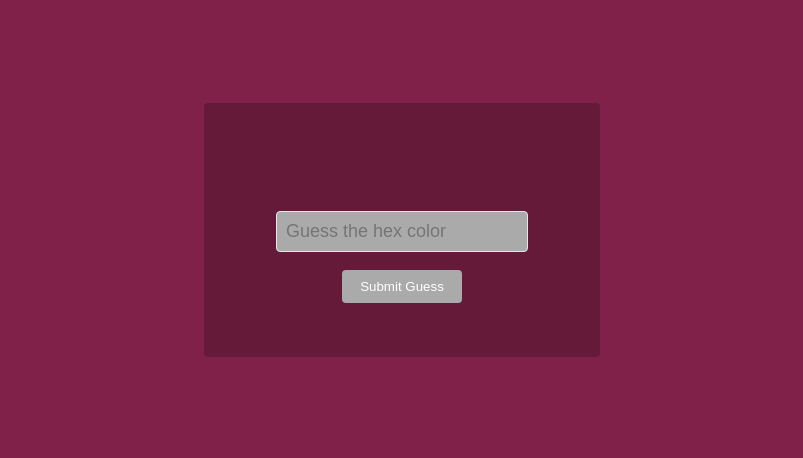
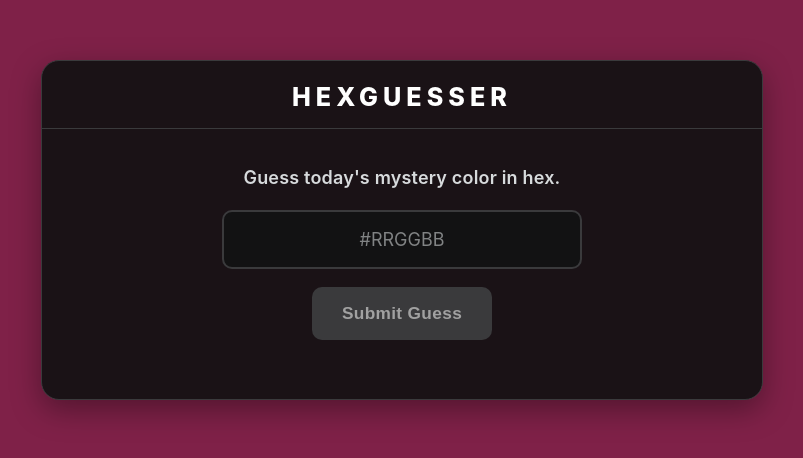
Before and after one commit to RoyStorey/HexGuesser, a Svelte app in the folder hexguesser/: page / in a window 1280 px wide. Shown: the part 170-628 px from the top of the page, without its empty margins (238-1041 px from the left). Built offline with nearby package versions, Linux system fonts and the light colour scheme.

Commit message:
colordled the app

```diff
--- a/hexguesser/src/App.svelte
+++ b/hexguesser/src/App.svelte
@@ -1,6 +1,6 @@
 <script>
   function getDailyColor() {
-    const today = new Date().toISOString().split('T')[0];
+    const today = new Date().toISOString().split("T")[0];
 
     let seed = 0;
     for (let i = 0; i < today.length; i++) {
@@ -19,93 +19,79 @@
     return `rgb(${r}, ${g}, ${b})`;
   }
 
-  /**
-   * @param {string} rgb
-   * @returns {string}
-   */
   function rgbToHex(rgb) {
     const [r, g, b] = (rgb.match(/\d+/g) || []).map(Number);
-    return `#${r.toString(16).padStart(2, '0')}${g.toString(16).padStart(2, '0')}${b.toString(16).padStart(2, '0')}`;
+    return `#${r.toString(16).padStart(2, "0")}${g
+      .toString(16)
+      .padStart(2, "0")}${b.toString(16).padStart(2, "0")}`.toUpperCase();
   }
 
-  let randomColor = getDailyColor();
-  let guess = '';
-  let guesses = [];
-  let feedback = '';
-  let hasGuessed = false;
-  let guessCount = 0;
-  let displayedGuess = '';
-
-  /**
-   * @param {Event} event
-   */
-  function handleGuessInput(event) {
-    // Only allow hex color format: #followed by 6 hex digits
-    if (event.currentTarget instanceof HTMLInputElement) {
-      const value = event.currentTarget.value;
-      const hexPattern = /^#?[0-9a-fA-F]{0,6}$/;
-      if (!hexPattern.test(value)) {
-        // Revert to previous valid value if input is invalid
-        guess = value.slice(0, -1);
-      } else {
-        guess = value;
-      }
+  function normalizeHex(hex) {
+    const cleaned = hex.replace("#", "").replace(/[^0-9a-fA-F]/g, "");
+    if (cleaned.length < 6) {
+      return "#" + cleaned.padEnd(6, "0").toUpperCase();
     }
+    return "#" + cleaned.substring(0, 6).toUpperCase();
   }
 
-  /**
-   * @param {string} hex
-   * @returns {string}
-   */
-  function normalizeHex(hex) {
-    const cleaned = hex.replace('#', '');
-    if (cleaned.length < 6) {
-      return '#' + cleaned.padEnd(6, '0');
-    }
-    return '#' + cleaned.substring(0, 6);
-  }
-
-  /**
-   * @param {string} hex
-   * @returns {{ r: number; g: number; b: number }}
-   */
   function hexToRgb(hex) {
-    const cleaned = hex.replace('#', '');
+    const cleaned = hex.replace("#", "");
     const r = parseInt(cleaned.substring(0, 2), 16);
     const g = parseInt(cleaned.substring(2, 4), 16);
     const b = parseInt(cleaned.substring(4, 6), 16);
-    return { r: isNaN(r) ? 0 : r, g: isNaN(g) ? 0 : g, b: isNaN(b) ? 0 : b };
+    return {
+      r: isNaN(r) ? 0 : r,
+      g: isNaN(g) ? 0 : g,
+      b: isNaN(b) ? 0 : b,
+    };
   }
 
-  /**
-   * @param {string} color1
-   * @param {string} color2
-   * @returns {number}
-   */
   function calculateColorSimilarity(color1, color2) {
     const rgb1 = hexToRgb(color1);
     const rgb2 = hexToRgb(color2);
-    const maxDifference = 255 * 3; // Maximum possible difference
-    const difference = Math.abs(rgb1.r - rgb2.r) + Math.abs(rgb1.g - rgb2.g) + Math.abs(rgb1.b - rgb2.b);
+    const maxDifference = 255 * 3;
+    const difference =
+      Math.abs(rgb1.r - rgb2.r) +
+      Math.abs(rgb1.g - rgb2.g) +
+      Math.abs(rgb1.b - rgb2.b);
+
     return Math.round(100 - (difference / maxDifference) * 100);
   }
 
-  /**
-   * @param {string} color1
-   * @param {string} color2
-   * @returns {{ r: number; g: number; b: number }}
-   */
   function getRgbDifferences(color1, color2) {
     const rgb1 = hexToRgb(color1);
     const rgb2 = hexToRgb(color2);
     return {
       r: Math.abs(rgb1.r - rgb2.r),
       g: Math.abs(rgb1.g - rgb2.g),
-      b: Math.abs(rgb1.b - rgb2.b)
+      b: Math.abs(rgb1.b - rgb2.b),
     };
   }
 
+  function handleGuessInput(event) {
+    if (!(event.currentTarget instanceof HTMLInputElement)) return;
+
+    const value = event.currentTarget.value;
+    const cleaned = value.replace(/[^0-9a-fA-F#]/g, "");
+
+    if (cleaned.startsWith("#")) {
+      guess =
+        "#" + cleaned.slice(1).replace(/#/g, "").slice(0, 6).toUpperCase();
+    } else {
+      guess = cleaned.replace(/#/g, "").slice(0, 6).toUpperCase();
+    }
+  }
+
+  let randomColor = getDailyColor();
+  let guess = "";
+  let guesses = [];
+  let feedback = "";
+  let guessCount = 0;
+  let displayedGuess = "";
+
   function handleGuess() {
+    if (guess.replace("#", "").length < 6 || guessCount >= 3) return;
+
     const hexColor = rgbToHex(randomColor);
     const normalized = normalizeHex(guess);
     const similarity = calculateColorSimilarity(normalized, hexColor);
@@ -123,29 +109,57 @@
     }
 
     guessCount += 1;
-    hasGuessed = true;
+    guess = "";
   }
 </script>
 
-
 <section id="center">
   <div id="background" style="background-color: {randomColor}">
-    <div class="color-display" style="background-color: {displayedGuess || 'transparent'}"></div>
+    <div
+      class="color-display"
+      style="background-color: {displayedGuess || 'transparent'}"
+    ></div>
+
     <div class="game-section">
-    <div class="guess-section">
-      <input type="text" bind:value={guess} on:input={handleGuessInput} placeholder="Guess the hex color" style="color:white; background: #aaaaaa"/>
-      {#if guessCount < 3}
-        <button type="button" on:click={handleGuess} disabled={guess.length < 6} style="background: #aaaaaa">Submit Guess</button>
-      {/if}
-      <p class="feedback">{feedback}</p>
-    </div>
-    <div class="previousGuesses">
+      <div class="guess-section">
+        <p class="feedback">
+          {feedback || "Guess today's mystery color in hex."}
+        </p>
+
+        <input
+          type="text"
+          bind:value={guess}
+          on:input={handleGuessInput}
+          placeholder="#RRGGBB"
+          maxlength="7"
+          autocomplete="off"
+          autocapitalize="characters"
+          spellcheck="false"
+        />
+
+        {#if guessCount < 3}
+          <button
+            type="button"
+            on:click={handleGuess}
+            disabled={guess.replace("#", "").length < 6}
+          >
+            Submit Guess
+          </button>
+        {/if}
+      </div>
+
+      <div class="previousGuesses">
         {#if guesses.length > 0}
           <h3>Today's guesses</h3>
-          <ul>
-            {#each guesses as guessEntry, index}
-              <li>
-                {index + 1}. <strong>{guessEntry.value}</strong> — {guessEntry.similarity}% match —  <div class="guessColorStrip" style="background:{normalizeHex(guessEntry.value)}"></div>
+          <ul class="guess-list">
+            {#each guesses as guessEntry}
+              <li class="guess">
+                <strong>{guessEntry.value}</strong>
+                <div
+                  class="guessColorStrip"
+                  style="background:{guessEntry.value}"
+                ></div>
+                <div>{guessEntry.similarity}% match</div>
               </li>
             {/each}
           </ul>
--- a/hexguesser/src/app.css
+++ b/hexguesser/src/app.css
@@ -1,72 +1,88 @@
 :root {
-	--text: #6b6375;
-	--text-h: #08060d;
-	--bg: #fff;
-	--border: #e5e4e7;
-	--code-bg: #f4f3ec;
-	--accent: #aa3bff;
-	--accent-bg: rgba(170, 59, 255, 0.1);
-	--accent-border: rgba(170, 59, 255, 0.5);
-	--social-bg: rgba(244, 243, 236, 0.5);
-	--shadow:
-		rgba(0, 0, 0, 0.1) 0 10px 15px -3px, rgba(0, 0, 0, 0.05) 0 4px 6px -2px;
+  --text: #d7dadc;
+  --text-h: #ffffff;
+  --bg: #121213;
+  --panel: #1a1a1b;
+  --panel-2: #202124;
+  --border: #3a3a3c;
+  --border-strong: #565758;
+  --tile-bg: #121213;
+  --input-bg: #121213;
+  --btn-bg: #538d4e;
+  --btn-bg-hover: #6aaa64;
+  --btn-disabled: #3a3a3c;
+  --muted: #818384;
+  --shadow: 0 10px 30px rgba(0, 0, 0, 0.35);
 
-	--sans: system-ui, "Segoe UI", Roboto, sans-serif;
-	--heading: system-ui, "Segoe UI", Roboto, sans-serif;
-	--mono: ui-monospace, Consolas, monospace;
+  --sans: "Inter", system-ui, "Segoe UI", Roboto, sans-serif;
+  --heading: "Inter", system-ui, "Segoe UI", Roboto, sans-serif;
+  --mono: ui-monospace, SFMono-Regular, Consolas, monospace;
 
-	margin: 0px;
+  margin: 0;
   font: 18px/145% var(--sans);
   letter-spacing: 0.18px;
-	color-scheme: light dark;
+  color-scheme: dark;
   color: var(--text);
   background: var(--bg);
   font-synthesis: none;
   text-rendering: optimizeLegibility;
   -webkit-font-smoothing: antialiased;
   -moz-osx-font-smoothing: grayscale;
+}
 
 @media (max-width: 1024px) {
+  :root {
     font-size: 16px;
   }
 }
 
 body {
-	margin: 0px;
+  margin: 0;
+  background:
+    radial-gradient(circle at top, rgba(255, 255, 255, 0.04), transparent 35%),
+    linear-gradient(180deg, #121213 0%, #0f0f10 100%);
 }
+
 #center {
-	height: 100vh;
+  min-height: 100vh;
   width: 100%;
 }
 
 #background {
-	height: 100%;
+  min-height: 100vh;
   width: 100%;
   display: flex;
-	margin: 0px;
   justify-content: center;
   align-items: center;
-	flex-direction: column;
-}
-
-.button {
-	border-radius: 6px;
-	border: none;
-	/* padding: 1rem 2rem; */
-	margin: 0px;
-}
-
-button {
-	margin: 0px;
+  padding: 2rem;
+  box-sizing: border-box;
+  position: relative;
+  overflow: hidden;
 }
 
 .game-section {
-	/* background: white; */
-	/* box-shadow: 2px 2px 20px rgba(0, 0, 0, 0.126); */
-	background: rgba(0, 0, 0, 0.2);
-	color: white;
-	border-radius: 4px;
-	z-index: 10;
+  width: min(720px, 100%);
+  background: rgba(18, 18, 19, 0.92);
+  border: 1px solid var(--border);
+  border-radius: 18px;
+  box-shadow: var(--shadow);
+  backdrop-filter: blur(8px);
+  position: relative;
+  z-index: 2;
+  overflow: hidden;
+}
+
+.game-section::before {
+  content: "HEXGUESSER";
+  display: block;
+  text-align: center;
+  padding: 1.25rem 1rem 1rem;
+  border-bottom: 1px solid var(--border);
+  font-family: var(--heading);
+  font-size: 1.4rem;
+  font-weight: 800;
+  letter-spacing: 0.28rem;
+  color: var(--text-h);
 }
 
 .guess-section {
@@ -74,64 +90,174 @@ button {
   flex-direction: column;
   align-items: center;
   gap: 1rem;
-	margin-top: 2rem;
-	padding: 4rem;
-	padding-bottom: 2rem;
+  padding: 2rem;
+  padding-bottom: 1.25rem;
 }
 
-.previousGuesses {
+.feedback {
+  margin: 0;
+  min-height: 1.5rem;
+  font-weight: 600;
   text-align: center;
+  color: var(--text);
 }
 
 .guess-section input {
-	padding: 0.5rem;
-	border: 1px solid var(--border);
-	border-radius: 4px;
+  width: min(320px, 100%);
+  padding: 0.95rem 1rem;
+  border: 2px solid var(--border);
+  border-radius: 10px;
   font-size: 1rem;
-	background: none;
-	z-index: 10;
-	color: white;
+  font-family: var(--mono);
+  text-transform: uppercase;
+  text-align: center;
+  background: var(--input-bg);
+  color: var(--text-h);
+  outline: none;
+  transition:
+    border-color 0.2s ease,
+    transform 0.15s ease,
+    box-shadow 0.2s ease;
+}
+
+.guess-section input::placeholder {
+  color: var(--muted);
+  text-transform: none;
+  font-family: var(--sans);
+}
+
+.guess-section input:focus {
+  border-color: var(--border-strong);
+  box-shadow: 0 0 0 4px rgba(255, 255, 255, 0.05);
+  transform: translateY(-1px);
+}
+
+button {
+  margin: 0;
 }
 
 .guess-section button {
   border: none;
-	padding: 0.5rem 1rem;
-	border-radius: 4px;
+  padding: 0.9rem 1.25rem;
+  min-width: 180px;
+  border-radius: 10px;
   cursor: pointer;
-	z-index: 10;
+  background: var(--btn-bg);
   color: white;
+  font-weight: 700;
+  font-size: 0.96rem;
+  letter-spacing: 0.02em;
+  transition:
+    transform 0.15s ease,
+    background 0.2s ease,
+    opacity 0.2s ease;
 }
 
-.guess-section p {
-	margin: 0;
-	font-weight: bold;
-	z-index: 10;
+.guess-section button:hover:not(:disabled) {
+  background: var(--btn-bg-hover);
+  transform: translateY(-1px);
 }
 
-.color-display {
-	position: absolute;
-	height: 100%;
-	width: 50%;
-	right: 0px;
+.guess-section button:disabled {
+  background: var(--btn-disabled);
+  color: #a1a1a1;
+  cursor: not-allowed;
 }
 
-.feedback {
+.previousGuesses {
+  padding: 0 2rem 2rem;
+  text-align: center;
 }
 
 h3 {
-	margin: 0 0 0.5rem 0;
+  margin: 0 0 1rem;
+  font-size: 0.9rem;
+  text-transform: uppercase;
+  letter-spacing: 0.12rem;
+  color: var(--muted);
 }
 
 ul {
   list-style: none;
   padding: 0;
   margin: 0;
-	font-size: 0.9rem;
 }
-li {
-	/* margin-bottom: 0.3rem; */
+
+.guess-list {
+  display: grid;
+  grid-template-columns: repeat(auto-fit, minmax(150px, 1fr));
+  gap: 1rem;
 }
+
+.guess {
+  display: flex;
+  flex-direction: column;
+  justify-content: flex-start;
+  align-items: center;
+  gap: 0.75rem;
+  background: var(--panel-2);
+  border: 2px solid var(--border);
+  border-radius: 12px;
+  padding: 1rem;
+  color: var(--text-h);
+  box-sizing: border-box;
+  transition:
+    transform 0.15s ease,
+    border-color 0.2s ease;
+}
+
+.guess:hover {
+  transform: translateY(-2px);
+  border-color: var(--border-strong);
+}
+
+.guess strong {
+  font-family: var(--mono);
+  font-size: 1rem;
+  letter-spacing: 0.04em;
+}
+
 .guessColorStrip {
-	width: 100%;
-	height: 20px;
+  border: 2px solid var(--border);
+  width: 100px;
+  height: 100px;
+  border-radius: 10px;
+  box-shadow: inset 0 0 0 1px rgba(255, 255, 255, 0.08);
 }
+
+.color-display {
+  position: absolute;
+  top: 0;
+  right: 0;
+  width: 50%;
+  height: 100%;
+  pointer-events: none;
+  z-index: 1;
+}
+
+@media (max-width: 700px) {
+  #background {
+    padding: 1rem;
+  }
+
+  .game-section::before {
+    font-size: 1.15rem;
+    letter-spacing: 0.18rem;
+  }
+
+  .guess-section {
+    padding: 1.5rem 1rem 1rem;
+  }
+
+  .previousGuesses {
+    padding: 0 1rem 1.5rem;
+  }
+
+  .guess-list {
+    grid-template-columns: 1fr;
+  }
+
+  .color-display {
+    width: 50%;
+  }
+}
```
Also changed, not shown: hexguesser/src/lib/Counter.svelte (deleted, +0 -10 lines), 1 other file (tests, documents, lock files or other folders). Lines whose indentation alone changed are shown as unchanged.
